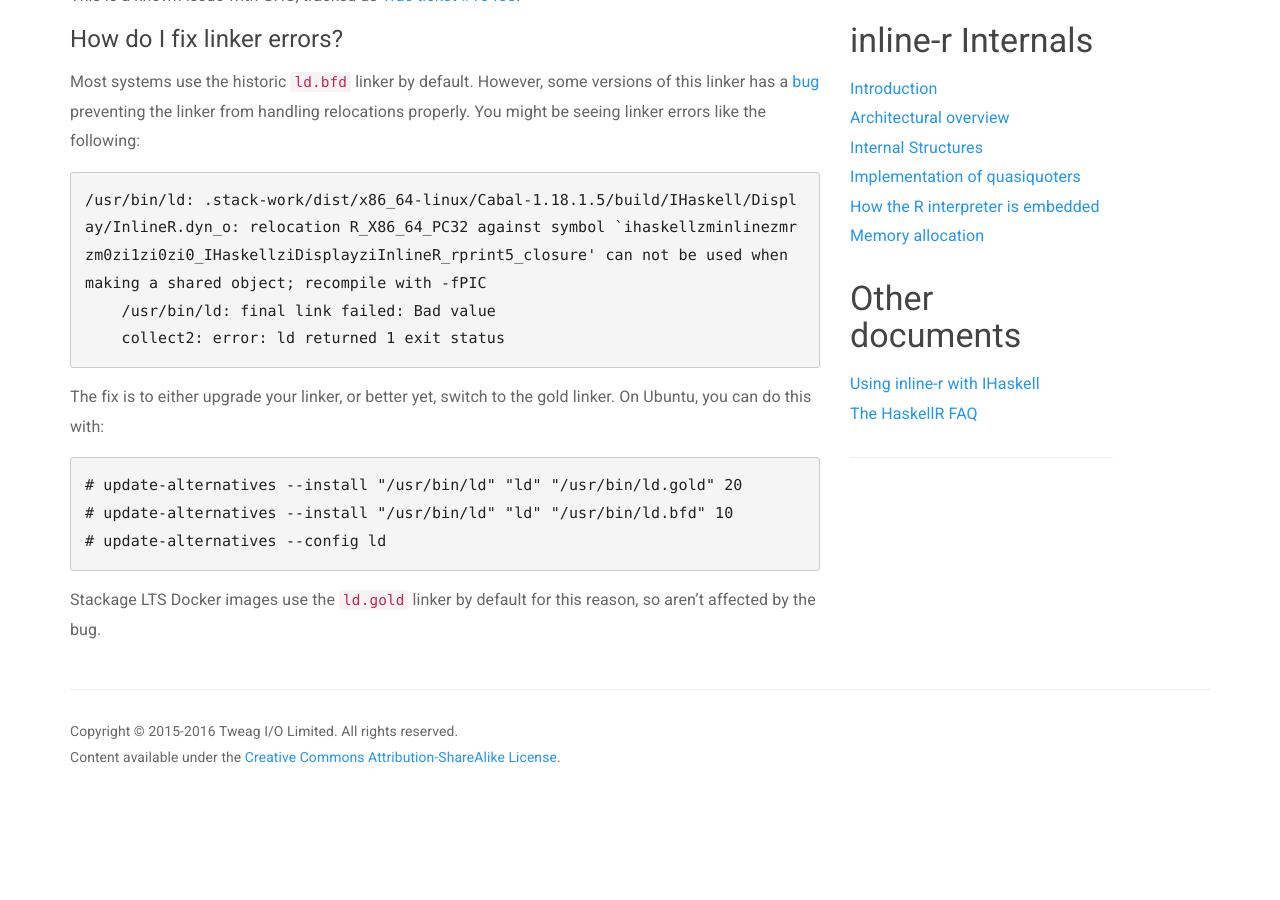
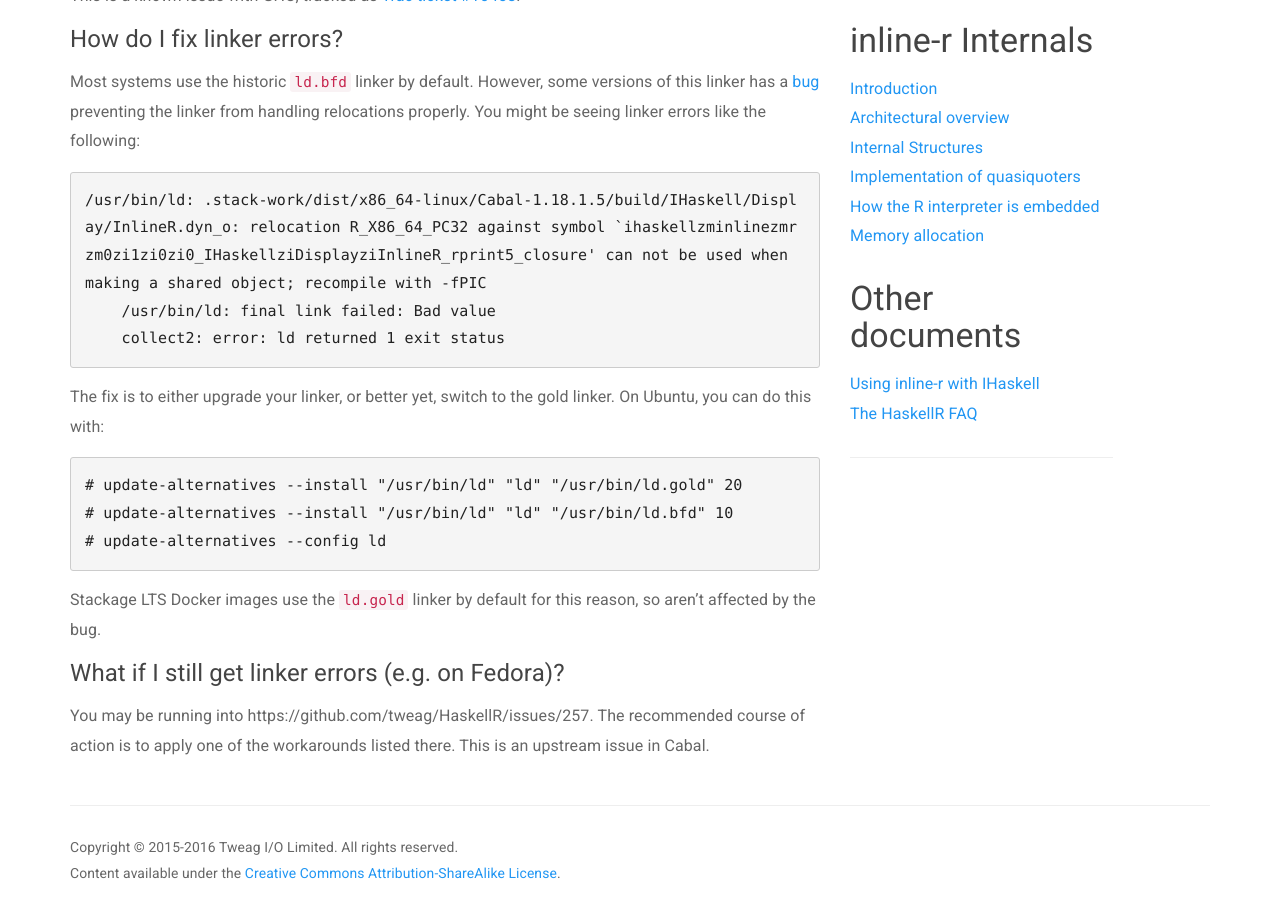
Before and after one commit to tweag/HaskellR, a Jekyll site: the page built from docs/faq.md, in a window 1280 px wide and 900 px high, scrolled down 921 px. Built offline with Jekyll 4.4.1, drawn with Linux system fonts in a browser that asks for light colours; a style sheet for code colours, icons or effects is not loaded; before the commit the page ends 1705 px from its top, so only the background shows below that.

Commit message:
FAQ: Another linker entry.
See #257.

```diff
--- a/docs/faq.md
+++ b/docs/faq.md
@@ -65,3 +65,9 @@ Stackage LTS Docker images use the `ld.gold` linker by default for
 this reason, so aren't affected by the bug.
 
 [ld-pie-bug]: https://sourceware.org/bugzilla/show_bug.cgi?id=17689
+
+#### What if I still get linker errors (e.g. on Fedora)?
+
+You may be running into https://github.com/tweag/HaskellR/issues/257.
+The recommended course of action is to apply one of the workarounds
+listed there. This is an upstream issue in Cabal.
```
